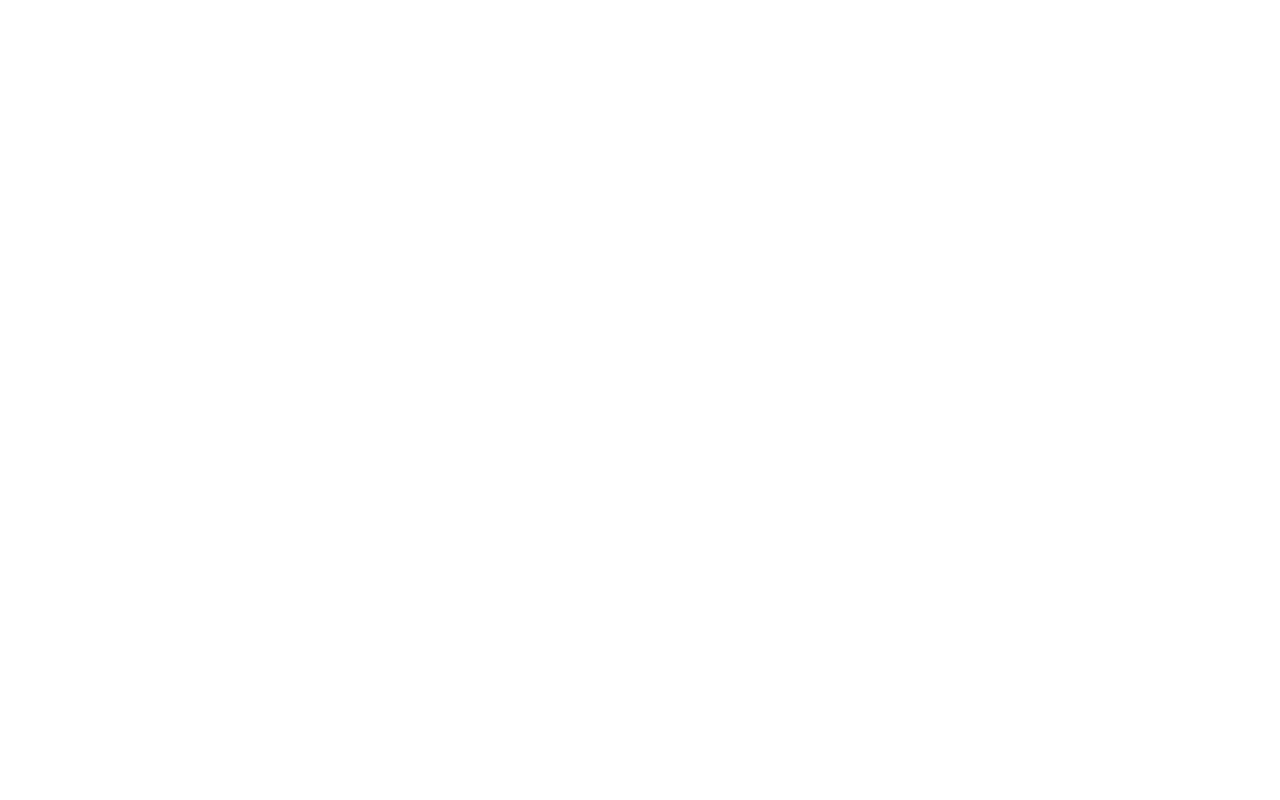
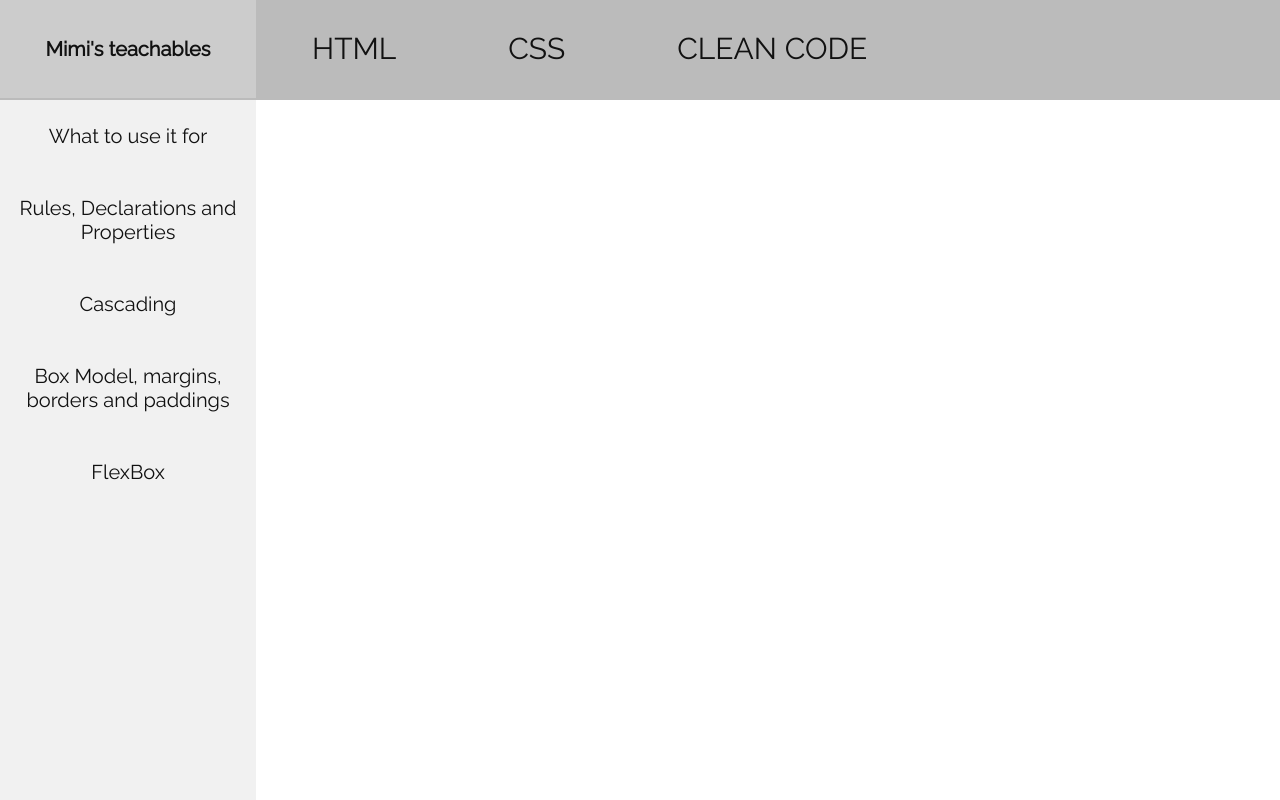
Before and after one commit to sileniced/codaisseur_howtohtmlcss, a plain HTML site: page bars.html in a window 1280 px wide. Drawn offline with Linux system fonts and the light colour scheme.

Commit message:
side and top bar added

```diff
--- a/bars.html
+++ b/bars.html
@@ -3,8 +3,24 @@
 <head>
     <meta charset="UTF-8">
     <title>Title</title>
+    <link href="css/bars.css" type="text/css" rel="stylesheet" />
+    <link href="https://fonts.googleapis.com/css?family=Raleway" rel="stylesheet">
 </head>
 <body>
+<ul class="top-bar">
+    <li><a href="index.html">Mimi's teachables</a></li>
+    <li><a href="content/html/index.html">HTML</a></li>
+    <li><a href="content/css/index.html">CSS</a></li>
+    <li><a href="content/clean_code/index.html">CLEAN CODE</a></li>
+</ul>
+
+<ul class="side-bar">
+    <li><a href="content/css/index.html">What to use it for</a></li>
+    <li><a href="content/css/index.html">Rules, Declarations and Properties</a></li>
+    <li><a href="content/css/index.html">Cascading</a></li>
+    <li><a href="content/css/index.html">Box Model, margins, borders and paddings</a></li>
+    <li><a href="content/css/index.html">FlexBox</a></li>
+</ul>
 
 </body>
 </html>
--- a/css/bars.css
+++ b/css/bars.css
@@ -0,0 +1,78 @@
+body {
+    font-family: Raleway, sans-serif;
+}
+
+ul.top-bar {
+    top: 0;
+    left: 0;
+    width: 100%;
+    height: 100px;
+
+    list-style-type: none;
+    margin: 0;
+    padding: 0;
+    overflow: hidden;
+    background-color: #BBB;
+    position: fixed;
+}
+
+ul.top-bar li:first-child {
+    padding: 0;
+    width: 20%;
+}
+
+ul.top-bar li:first-child a {
+    font-weight: bolder;
+    font-size: 20px;
+}
+
+ul.top-bar li {
+    float: left;
+    line-height: 70px;
+    padding: 0 40px 0 40px;
+}
+
+ul.top-bar li a {
+    font-size: 30px;
+    display: block;
+    color: #111;
+    text-align: center;
+    padding: 14px 16px;
+    text-decoration: none;
+}
+
+/* Change the link color to #111 (black) on hover */
+ul.top-bar li a:hover {
+    background-color: #CCC;
+}
+
+ul.side-bar {
+    top: 100px;
+    left: 0;
+    list-style-type: none;
+    margin: 0;
+    padding: 0;
+    width: 20%;
+    background-color: #f1f1f1;
+    height: 100%;
+    position: fixed;
+    overflow: auto;
+}
+
+ul.side-bar li {
+    text-align: center;
+    padding: 10px 0 10px 0;
+}
+
+ul.side-bar li a {
+    font-size: 20px;
+    display: block;
+    color: #111;
+    text-align: center;
+    padding: 14px 16px;
+    text-decoration: none;
+}
+
+ul.side-bar li a:hover {
+    background-color: #CCC;
+}
```
Also changed, not shown: index.html (+1 -1 lines).
